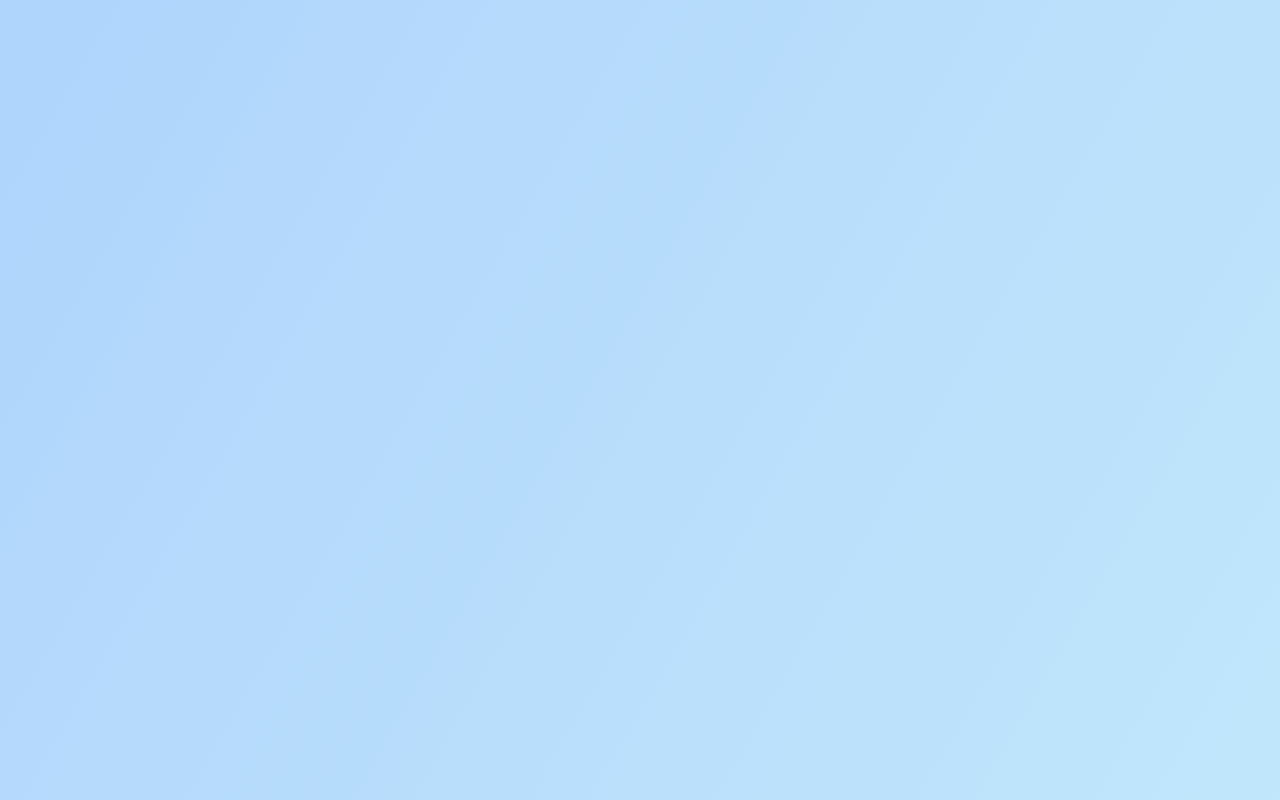
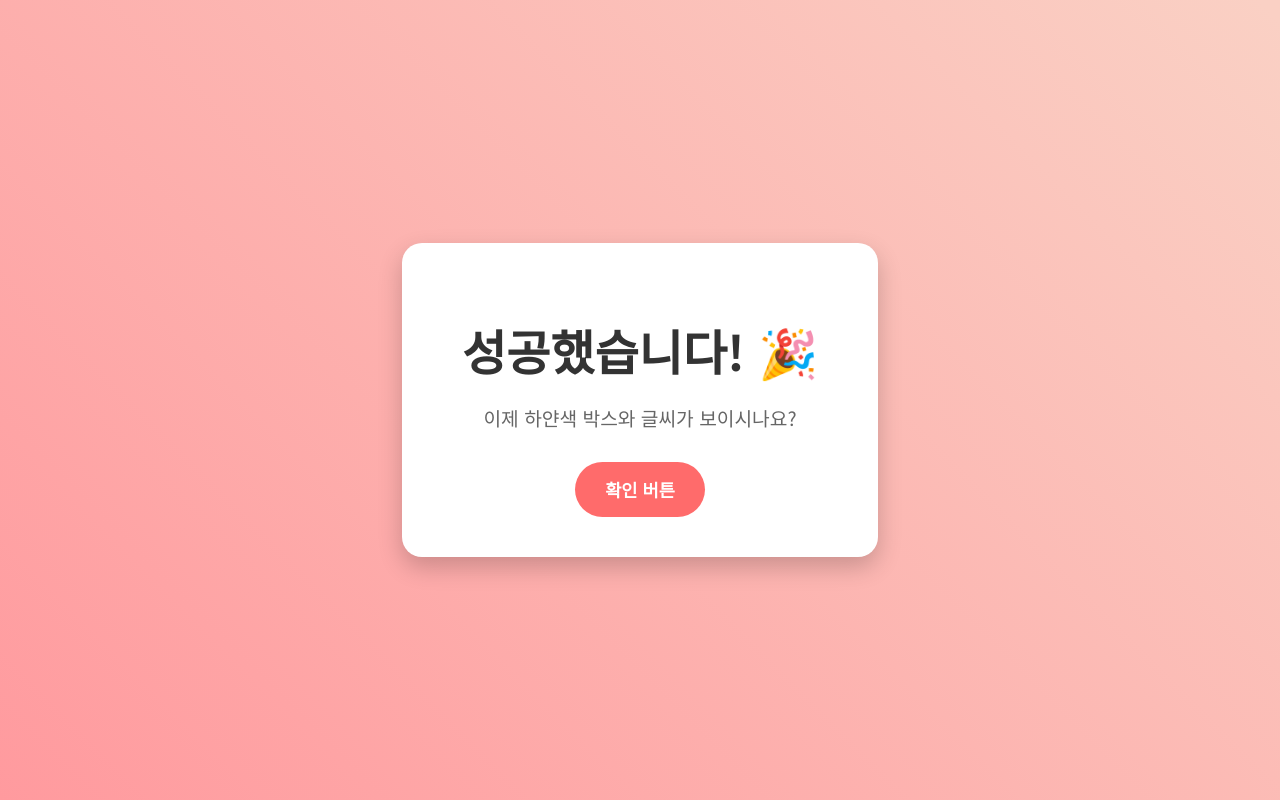
Before and after one commit to s1verdo9/s1verdo9.github.io, a plain HTML site: page index.html in a window 1280 px wide. Drawn offline with Linux system fonts and the light colour scheme.

Commit message:
Update index.html

```diff
--- a/index.html
+++ b/index.html
@@ -3,78 +3,75 @@
 <head>
     <meta charset="UTF-8">
     <meta name="viewport" content="width=device-width, initial-scale=1.0">
-    <title>s1verdo9의 멋진 페이지</title>
+    <title>s1verdo9의 페이지</title>
     <link href="https://fonts.googleapis.com/css2?family=Noto+Sans+KR:wght@400;700&display=swap" rel="stylesheet">
+
     <style>
-        body {
+        /* [중요] 화면 전체 크기 설정 */
+        html, body {
+            height: 100%;
             margin: 0;
-            height: 100vh;
-            display: flex;
-            justify-content: center;
-            align-items: center;
-            font-family: 'Noto Sans KR', sans-serif;
-
-            /* 글씨가 잘 보이도록 기본 글자색을 진한 회색으로 변경 */
-            color: #333333;
-
-            /* 배경 그라데이션 (혹시 안 나오더라도 기본색 지정) */
-            background-color: #ff9a9e;
-            background: linear-gradient(120deg, #a1c4fd 0%, #c2e9fb 100%);
-            background-size: 200% 200%;
-            animation: gradientBG 10s ease infinite;
+            padding: 0;
+            overflow: hidden; /* 스크롤 방지 */
         }
 
-        @keyframes gradientBG {
-            0% { background-position: 0% 50%; }
-            50% { background-position: 100% 50%; }
-            100% { background-position: 0% 50%; }
+        /* 배경 디자인 */
+        body {
+            display: flex;
+            justify-content: center; /* 가로 중앙 */
+            align-items: center;     /* 세로 중앙 */
+            font-family: 'Noto Sans KR', sans-serif;
+            background: linear-gradient(45deg, #ff9a9e 0%, #fad0c4 99%, #fad0c4 100%);
         }
 
-        .card-container {
+        /* 하얀색 카드 박스 */
+        .card-box {
+            background-color: white;
+            padding: 40px 60px;
+            border-radius: 20px;
             text-align: center;
-            padding: 4rem;
-            /* 배경을 더 불투명한 흰색으로 변경하여 글씨 가독성 확보 */
-            background: rgba(255, 255, 255, 0.85);
-            backdrop-filter: blur(10px);
-            border-radius: 20px;
-            box-shadow: 0 15px 35px rgba(0,0,0,0.1);
-            border: 1px solid rgba(255, 255, 255, 0.5);
-
-            /* 모바일 화면에서 너무 꽉 차지 않게 여백 설정 */
-            max-width: 90%;
+            box-shadow: 0 10px 25px rgba(0,0,0,0.2); /* 그림자 */
+            max-width: 80%;
         }
 
-        .floating-title {
+        /* 텍스트 디자인 */
+        h1 {
+            color: #333333;
             font-size: 3rem;
-            margin: 0;
-            color: #2c3e50; /* 제목은 더 진한 색 */
-            animation: float 3s ease-in-out infinite;
+            margin-bottom: 10px;
         }
 
-        @keyframes float {
-            0%, 100% { transform: translateY(0); }
-            50% { transform: translateY(-15px); }
+        p {
+            color: #666666;
+            font-size: 1.2rem;
+            margin-bottom: 30px;
         }
 
-        .subtitle {
+        /* 버튼 디자인 */
+        .btn {
+            background-color: #ff6b6b;
+            color: white;
+            padding: 15px 30px;
+            text-decoration: none;
+            border-radius: 30px;
+            font-weight: bold;
             font-size: 1.1rem;
-            margin-top: 1rem;
-            color: #666; /* 부제목은 연한 회색 */
-            line-height: 1.5;
+            transition: 0.3s;
+            display: inline-block;
         }
 
-        .cool-button {
-            display: inline-block;
-            margin-top: 2rem;
-            padding: 1rem 2.5rem;
-            background: #4a90e2; /* 파란색 버튼 */
-            color: white; /* 버튼 글씨는 흰색 */
-            text-decoration: none;
-            font-weight: bold;
-            border-radius: 50px;
-            transition: all 0.3s ease;
-            box-shadow: 0 5px 15px rgba(74, 144, 226, 0.4);
+        .btn:hover {
+            transform: scale(1.1); /* 커지는 효과 */
+            background-color: #ee5253;
         }
+    </style>
+</head>
 
-        .cool-button:hover {
-            transform: scale(1.05) translateY(-3px
+<body>
+    <div class="card-box">
+        <h1>성공했습니다! 🎉</h1>
+        <p>이제 하얀색 박스와 글씨가 보이시나요?</p>
+        <a href="#" class="btn">확인 버튼</a>
+    </div>
+</body>
+</html>
```
